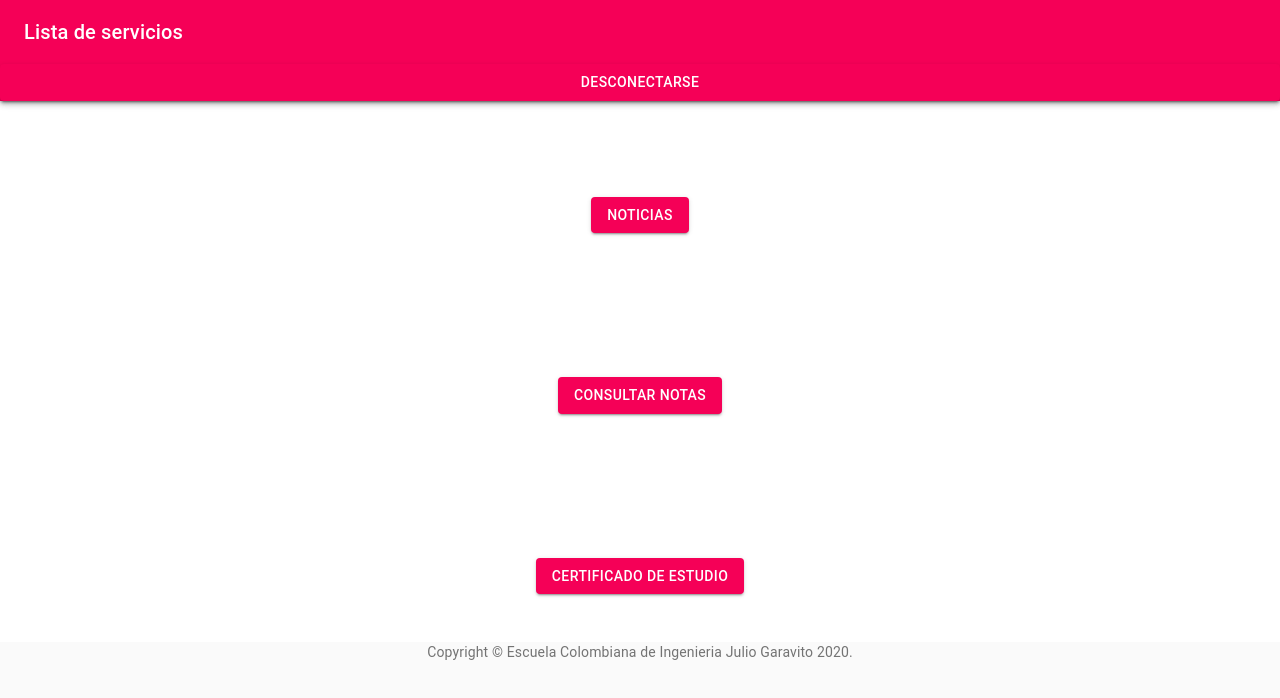
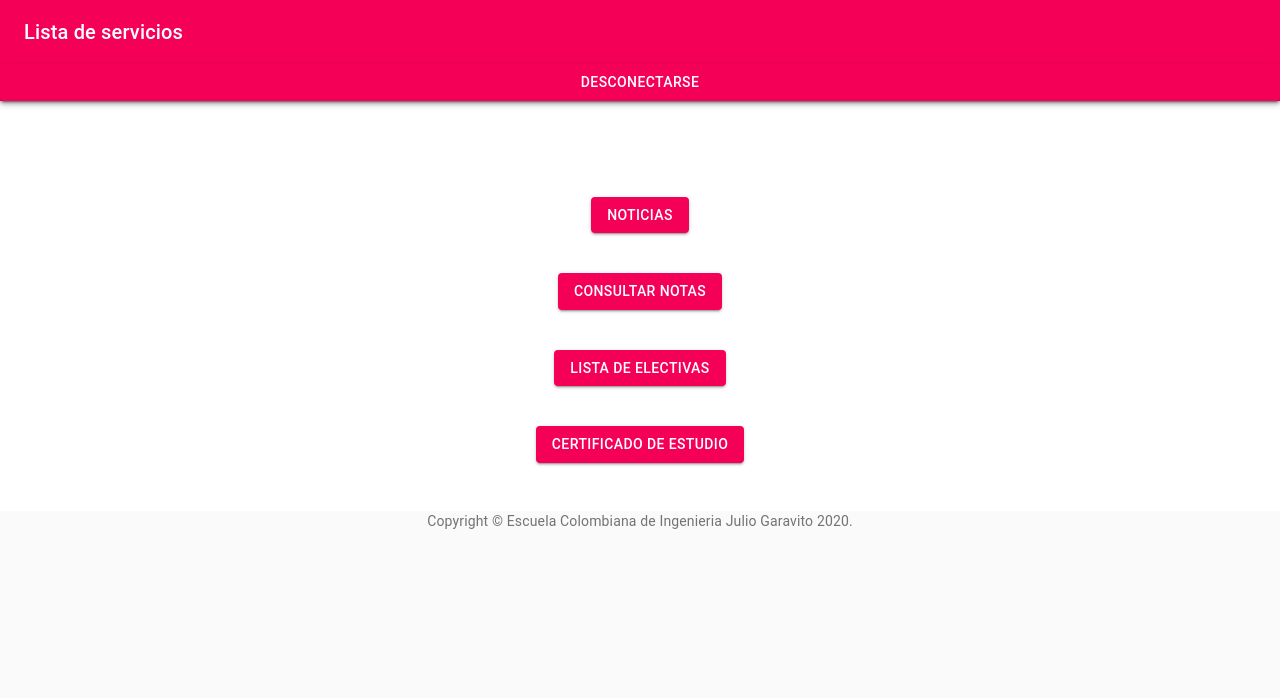
Before and after one commit to Terminal-Stack/ECI-Manager-Frontend, a React (Create React App) app: page /listaServicios in a window 1280 px wide. Shown: the top 698 px of the page. Built offline with nearby package versions, Linux system fonts and the light colour scheme.

Commit message:
electivas

```diff
--- a/src/App.js
+++ b/src/App.js
@@ -20,6 +20,7 @@ function App() {
   return (
     <Router>
       <Switch>
+
         <Route path="/news">
           <Album />
         </Route>
--- a/src/components/ListaServicios.js
+++ b/src/components/ListaServicios.js
@@ -78,6 +78,10 @@ export default function ListaServicios() {
         e.preventDefault();
         window.location.replace("/checkout");
     }
+    function handleClick4(e) {
+        e.preventDefault();
+        window.location.replace("/electivas");
+    }
     function handleLog(e) {
         e.preventDefault();
         window.location.replace("/login");
@@ -112,8 +116,8 @@ export default function ListaServicios() {
                             </Grid>
                         </div>
                     </Container>
-                </div>
-                <div className={classes.heroContent}>
+
+
                     <Container maxWidth="sm">
                         <div className={classes.heroButtons}>
                             <Grid container spacing={2} justify="center">
@@ -125,8 +129,21 @@ export default function ListaServicios() {
                             </Grid>
                         </div>
                     </Container>
-                </div>
-                <div className={classes.heroContent}>
+
+
+                    <Container maxWidth="sm">
+                        <div className={classes.heroButtons}>
+                            <Grid container spacing={2} justify="center">
+                                <Grid item>
+                                    <Button variant="contained" color="secondary" onClick={handleClick4}>
+                                        Lista de electivas
+                                    </Button>
+                                </Grid>
+                            </Grid>
+                        </div>
+                    </Container>
+
+
                     <Container maxWidth="sm">
                         <div className={classes.heroButtons}>
                             <Grid container spacing={2} justify="center">
@@ -138,8 +155,8 @@ export default function ListaServicios() {
                             </Grid>
                         </div>
                     </Container>
-                </div>
 
+                    </div>
             </main>
 
             <Copyright />
--- a/src/components/VistaElectivas.js
+++ b/src/components/VistaElectivas.js
@@ -7,6 +7,10 @@ import TableContainer from '@material-ui/core/TableContainer';
 import TableHead from '@material-ui/core/TableHead';
 import TableRow from '@material-ui/core/TableRow';
 import Paper from '@material-ui/core/Paper';
+import AppBar from '@material-ui/core/AppBar';
+import Button from '@material-ui/core/Button';
+import Toolbar from '@material-ui/core/Toolbar';
+import Typography from '@material-ui/core/Typography';
 
 const StyledTableCell = withStyles(theme => ({
     head: {
@@ -44,10 +48,30 @@ const useStyles = makeStyles({
 
 export default function CustomizedTables() {
     const classes = useStyles();
-
+    function handleLog(e) {
+        e.preventDefault();
+        window.location.replace("/login");
+    }
+    function handleVolver(e) {
+        e.preventDefault();
+        window.location.replace("/listaServicios");
+    }
     return (
 
         <TableContainer component={Paper}>
+            <AppBar position="relative" color='secondary'>
+                <Toolbar >
+                    <Typography variant="h6" color="inherit" noWrap>
+                        Notas academicas
+                    </Typography>
+                </Toolbar>
+                <Button variant="contained" color="secondary" onClick={handleLog}  >
+                    Desconectarse
+                </Button>
+                <Button variant="contained" color="secondary" onClick={handleVolver}  >
+                    volver
+                </Button>
+            </AppBar>
             <Table className={classes.table} aria-label="customized table">
                 <TableHead>
                     <TableRow>
```
Lines whose indentation alone changed are shown as unchanged.
